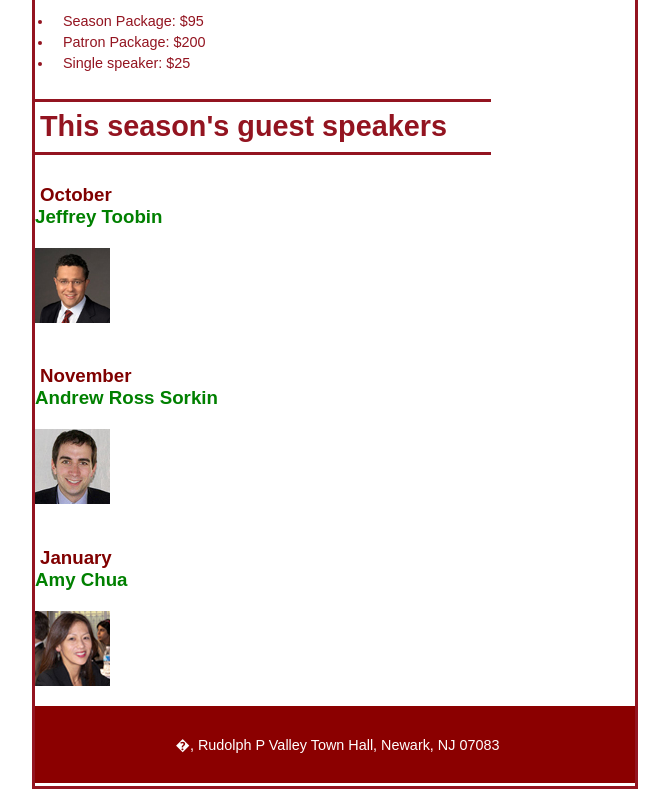
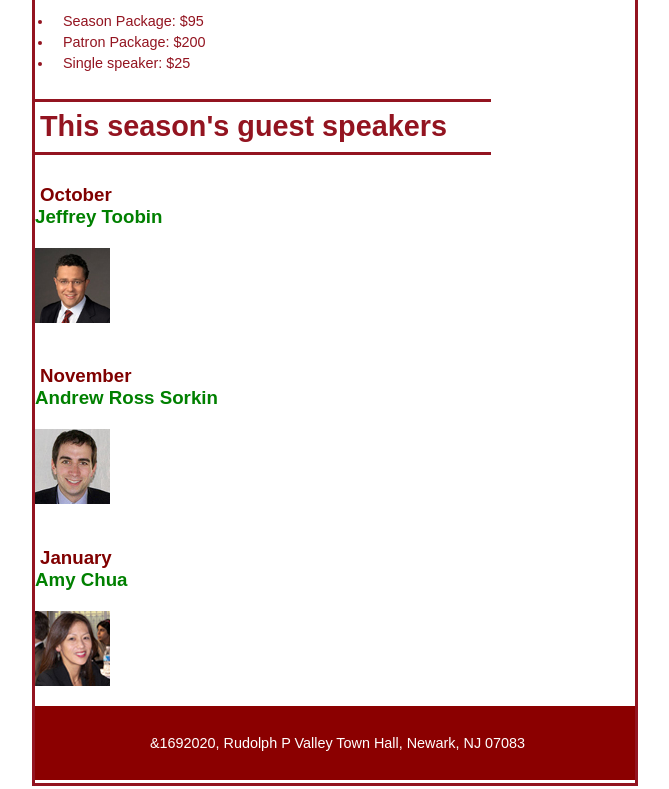
Before and after one commit to Bonli9/A11, a plain HTML site: page index.html in a window 1280 px wide. Shown: the part 481-1270 px from the top of the page, without its empty margins (305-974 px from the left). Drawn offline with Linux system fonts and the light colour scheme.

Commit message:
Update index.html

```diff
--- a/index.html
+++ b/index.html
@@ -36,7 +36,7 @@
 <link rel="shortcut icon" href="favicon.ico">
 </main>
 	<footer>
-		<p>&#1602020, Rudolph P Valley Town Hall, Newark, NJ 07083</p>
+		<p>&1692020, Rudolph P Valley Town Hall, Newark, NJ 07083</p>
 	</footer>
 </body>
 </html>
```
